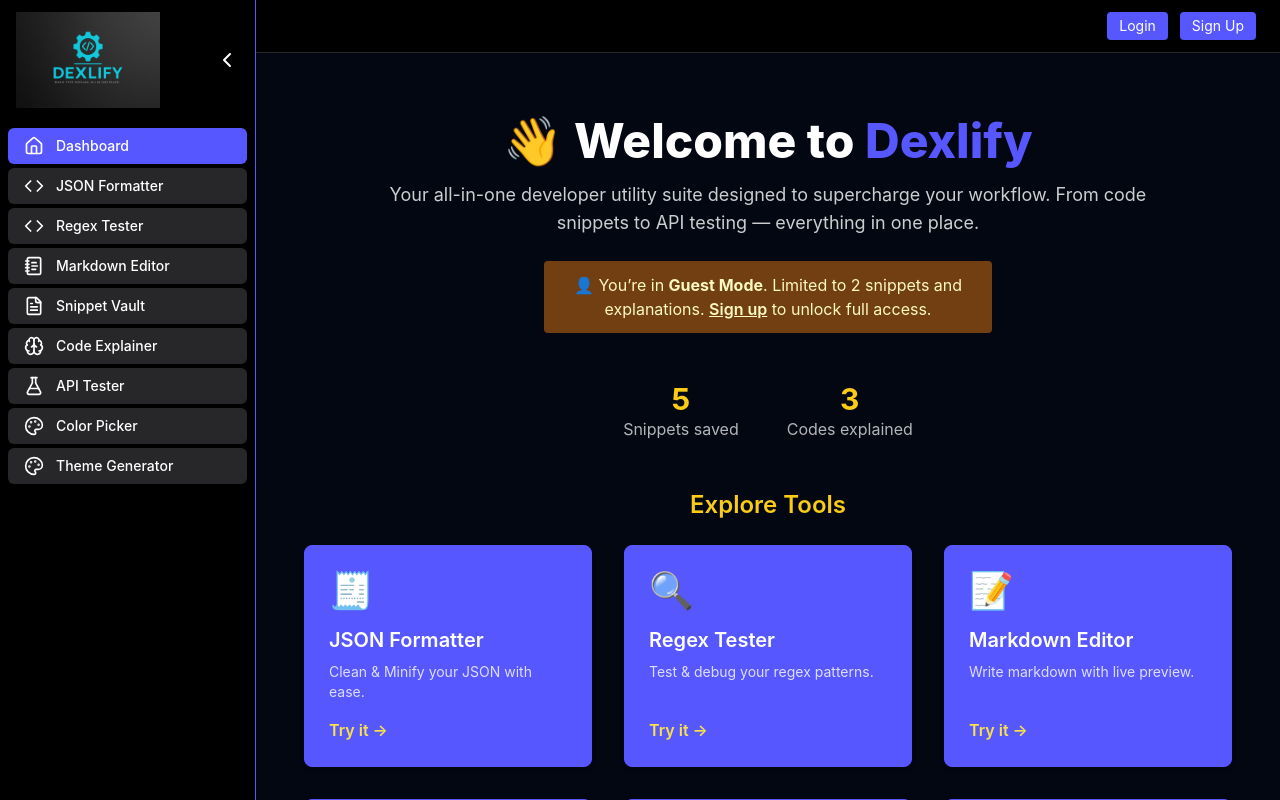
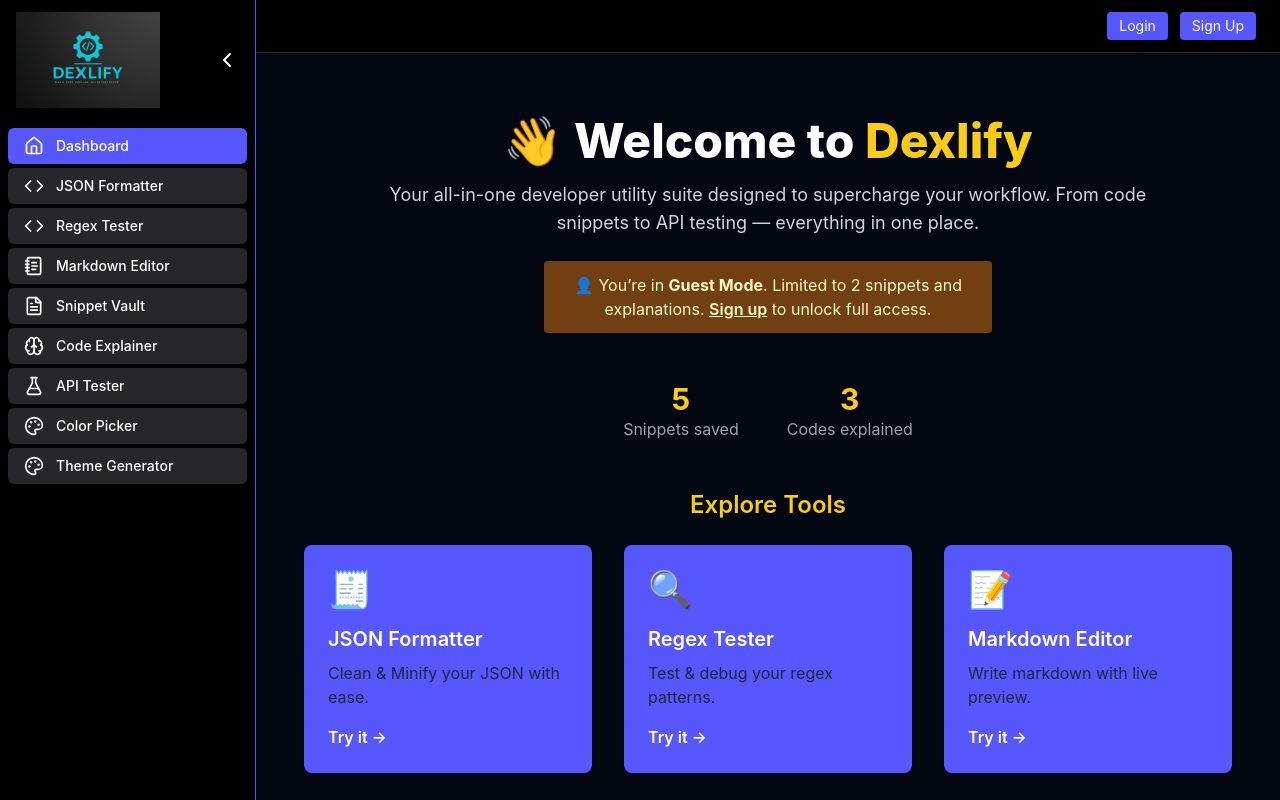
Before and after one commit to Yogesh-123321/dexlify-devtools, a React (Vite) app in the folder frontend/: page / in a window 1280 px wide. Built offline with nearby package versions, Linux system fonts and the light colour scheme.

Commit message:
dashboard updated and sidebar animated

```diff
--- a/frontend/src/pages/Dashboard.jsx
+++ b/frontend/src/pages/Dashboard.jsx
@@ -1,86 +1,38 @@
-import React from "react";
-// If you're using React Router or Next.js, import Link instead of <a>
-// import { Link } from "react-router-dom";
+import useAuthStore from "@/store/useAuthStore";
 
 const Dashboard = () => {
-  // Simulated user state — replace with actual state management later
-  const isGuest = true;
-  const snippetsCount = 5;
-  const explanationsCount = 3;
+  const user = useAuthStore((state) => state.user);
+  const isGuest = !user || user === "guest";
+  const snippetsCount = 5; // Replace with actual count if needed
+  const explanationsCount = 3; // Replace with actual count if needed
 
   const tools = [
-    {
-      href: "/json",
-      icon: "🧾",
-      name: "JSON Formatter",
-      desc: "Clean & Minify your JSON with ease.",
-    },
-    {
-      href: "/regex",
-      icon: "🔍",
-      name: "Regex Tester",
-      desc: "Test & debug your regex patterns.",
-    },
-    {
-      href: "/markdown",
-      icon: "📝",
-      name: "Markdown Editor",
-      desc: "Write markdown with live preview.",
-    },
-    {
-      href: "/snippets",
-      icon: "💾",
-      name: "Snippet Vault",
-      desc: "Save & reuse your code snippets.",
-    },
-    {
-      href: "/explain",
-      icon: "🧠",
-      name: "Code Explainer",
-      desc: "AI-powered code understanding.",
-    },
-    {
-      href: "/api",
-      icon: "🔧",
-      name: "API Tester",
-      desc: "Send requests & test your APIs.",
-    },
-    {
-      href: "/color",
-      icon: "🎨",
-      name: "Color Picker",
-      desc: "Pick and explore color palettes.",
-    },
-    {
-      href: "/theme",
-      icon: "🌈",
-      name: "Theme Generator",
-      desc: "Create beautiful themes effortlessly.",
-    },
+    { href: "/json", icon: "🧾", name: "JSON Formatter", desc: "Clean & Minify your JSON with ease." },
+    { href: "/regex", icon: "🔍", name: "Regex Tester", desc: "Test & debug your regex patterns." },
+    { href: "/markdown", icon: "📝", name: "Markdown Editor", desc: "Write markdown with live preview." },
+    { href: "/snippets", icon: "💾", name: "Snippet Vault", desc: "Save & reuse your code snippets." },
+    { href: "/explain", icon: "🧠", name: "Code Explainer", desc: "AI-powered code understanding." },
+    { href: "/api", icon: "🔧", name: "API Tester", desc: "Send requests & test your APIs." },
+    { href: "/color", icon: "🎨", name: "Color Picker", desc: "Pick and explore color palettes." },
+    { href: "/theme", icon: "🌈", name: "Theme Generator", desc: "Create beautiful themes effortlessly." },
   ];
 
   return (
     <div className="max-w-7xl mx-auto px-6 py-10 text-white">
-      {/* Header */}
+      {/* Hero */}
       <section className="mb-12 text-center">
-        <h1 className="text-5xl font-extrabold mb-4 text-primary-foreground">
-          👋 Welcome to <span className="text-primary">Dexlify</span>
+        <h1 className="text-5xl font-extrabold mb-4">
+          👋 Welcome to <span className="text-yellow-400">Dexlify</span>
         </h1>
-
-        <p className="text-primary-foreground/80 text-lg max-w-3xl mx-auto">
-
-          Your all-in-one developer utility suite designed to supercharge your
-          workflow. From code snippets to API testing — everything in one place.
+        <p className="text-gray-300 text-lg max-w-3xl mx-auto">
+          Your all-in-one developer utility suite designed to supercharge your workflow.
+          From code snippets to API testing — everything in one place.
         </p>
 
         {isGuest && (
           <div className="mt-6 bg-yellow-900 text-yellow-100 p-3 rounded max-w-md mx-auto">
-            👤 You’re in <strong>Guest Mode</strong>. Limited to 2 snippets and
-            explanations.{" "}
-            <a
-              href="/signup"
-              className="underline font-semibold hover:text-yellow-300"
-            >
+            👤 You’re in <strong>Guest Mode</strong>. Limited to 2 snippets and explanations.{" "}
+            <a href="/signup" className="underline font-semibold hover:text-yellow-300">
               Sign up
             </a>{" "}
             to unlock full access.
@@ -89,7 +41,7 @@
       </section>
 
       {/* Usage Stats */}
-      <section className="mb-12 flex justify-center gap-12 text-primary-foreground/70 text-center">
+      <section className="mb-12 flex justify-center gap-12 text-gray-400 text-center">
         <div>
           <h2 className="text-3xl font-bold text-yellow-400">{snippetsCount}</h2>
           <p>Snippets saved</p>
@@ -107,25 +59,21 @@
         </h3>
         <div className="grid grid-cols-1 sm:grid-cols-2 md:grid-cols-3 gap-8">
           {tools.map(({ href, icon, name, desc }) => (
-           <a
+         <a
   key={name}
   href={href}
-  className="group border border-primary bg-primary text-primary-foreground p-6 rounded-lg shadow-md hover:bg-primary/80 transition-colors duration-200 flex flex-col"
+  className="bg-primary text-primary-foreground p-6 rounded-lg shadow hover:bg-primary/90 hover:shadow-xl transition duration-200 flex flex-col"
 >
-  <span className="text-4xl mb-4">{icon}</span>
-  <h4 className="text-xl font-semibold mb-2">{name}</h4>
-  <p className="text-sm text-primary-foreground/80 flex-grow">{desc}</p>
-  <span className="mt-4 font-semibold text-yellow-300">Try it →</span>
-</a>
-
-
-
-
+              <span className="text-4xl mb-4">{icon}</span>
+              <h4 className="text-xl font-semibold mb-2">{name}</h4>
+              <p className="text-gray-800 flex-grow">{desc}</p>
+              <span className="mt-4 font-semibold">Try it →</span>
+            </a>
           ))}
         </div>
       </section>
 
-      {/* Footer */}
+      {/* Footer / Community */}
       <footer className="mt-16 border-t border-gray-700 pt-8 text-gray-500 text-center text-sm">
         <p>✨ Made with 💛 for developers.</p>
         <p>
@@ -140,18 +88,15 @@
           </a>{" "}
           or check our{" "}
           <a
-            href="https://github.com/Yogesh-123321"
+            href="https://github.com/yourrepo"
             target="_blank"
             rel="noreferrer"
             className="underline hover:text-yellow-400"
           >
             GitHub
-          </a>
-          .
+          </a>.
         </p>
-        <p className="mt-2 italic text-gray-600">
-          v1.0 coming soon: snippet history, cloud sync & more!
-        </p>
+        <p className="mt-2 italic text-gray-600">v1.0 coming soon: snippet history, cloud sync & more!</p>
       </footer>
     </div>
   );
--- a/frontend/src/store/useAuthStore.js
+++ b/frontend/src/store/useAuthStore.js
@@ -1,18 +1,28 @@
 import { create } from "zustand";
 
-const useAuthStore = create((set) => ({
-  user: null,
-  token: localStorage.getItem("token") || null,
+const useAuthStore = create((set) => {
+  // 🔄 Initialize from localStorage
+  const storedToken = localStorage.getItem("token");
+  const storedUser = localStorage.getItem("user");
+  const initialUser = storedUser ? JSON.parse(storedUser) : null;
+
+  return {
+    user: initialUser,
+    token: storedToken,
 
     login: (token, name) => {
+      const user = { name };
       localStorage.setItem("token", token);
-    set({ token, user: { name } }); // ✅ Set token and user together
+      localStorage.setItem("user", JSON.stringify(user));
+      set({ token, user });
     },
 
     logout: () => {
       localStorage.removeItem("token");
+      localStorage.removeItem("user");
       set({ token: null, user: null });
     },
-}));
+  };
+});
 
 export default useAuthStore;
```
Lines whose indentation alone changed are shown as unchanged.
